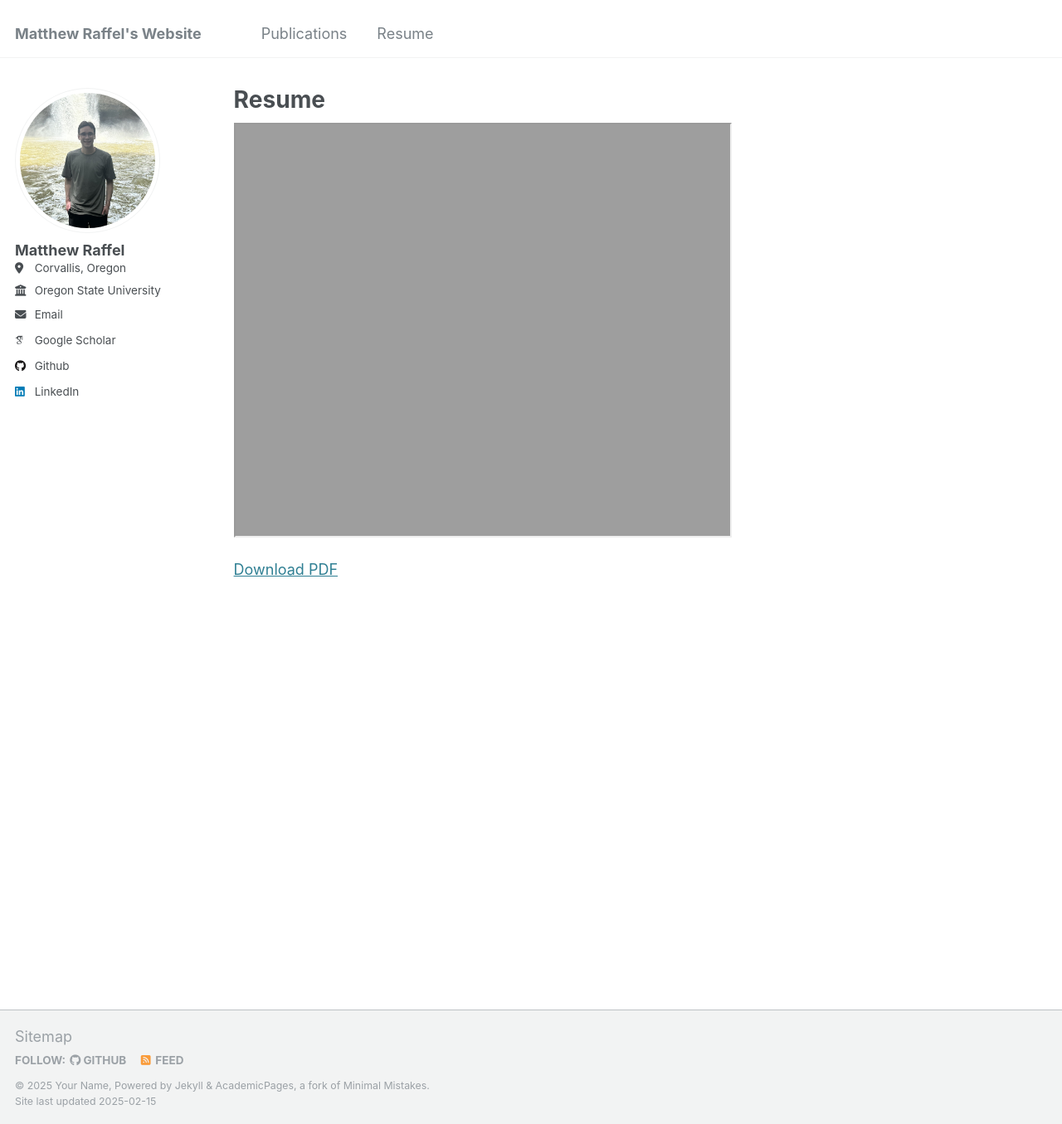
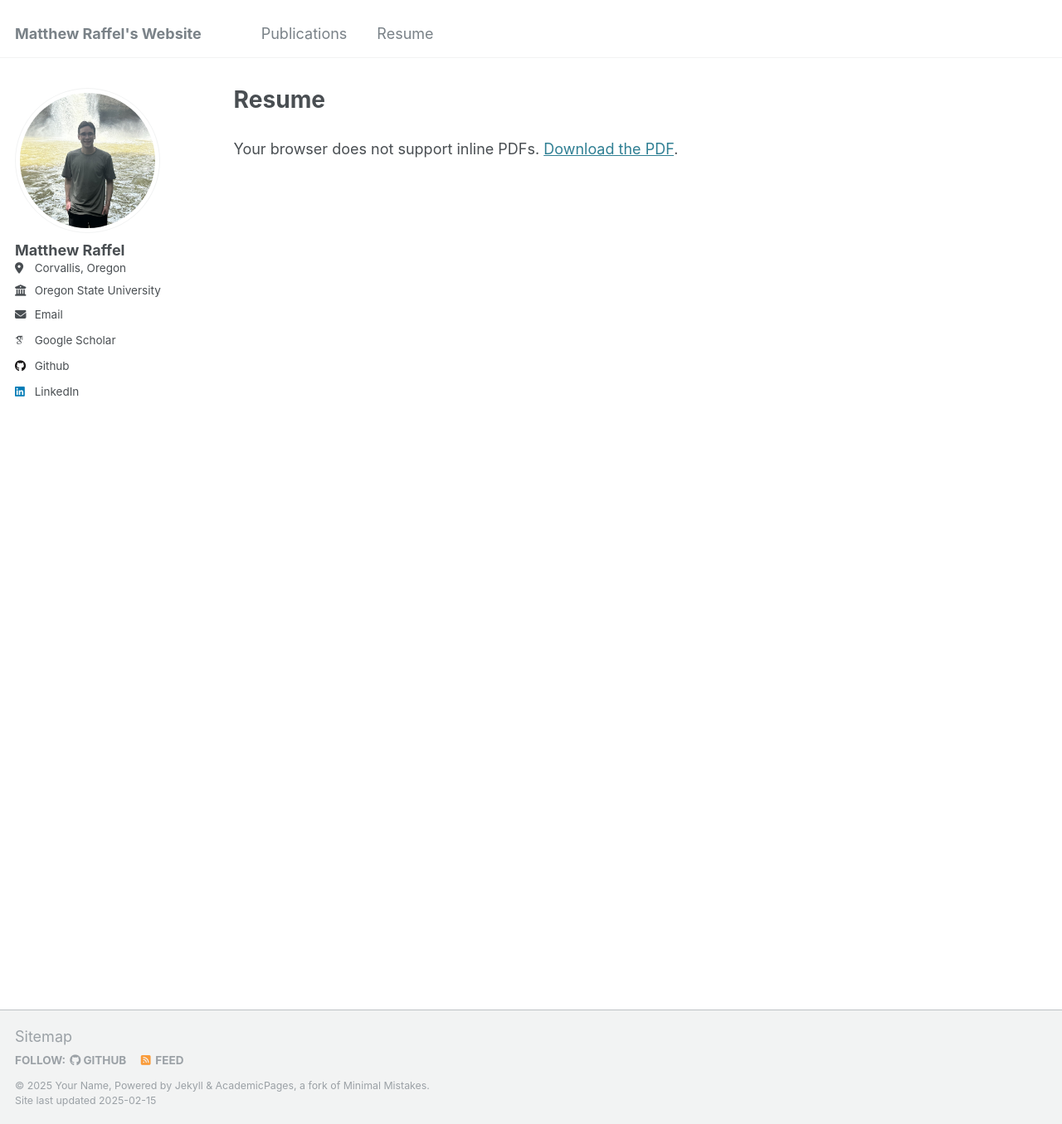
Before and after one commit to Meaffel/meaffel.github.io, a Jekyll site: the page built from _pages/resume.html, in a window 1280 px wide and 1355 px high. Shown: the whole window at 83% size. Built offline with Jekyll 4.4.1, drawn with Linux system fonts in a browser that asks for light colours; some web fonts are replaced.

Commit message:
Resume update.

```diff
--- a/_pages/resume.html
+++ b/_pages/resume.html
@@ -9,7 +9,6 @@ redirect_from:
 
 {% include base_path %}
 
-<iframe src="http://meaffel.github.io/files/raffel_resume.pdf" width="600" height="500">
-Your browser does not support iframes.
-</iframe>
-<p><a href="http://meaffel.github.io/files/raffel_resume.pdf" download>Download PDF</a></p>
+<object data="http://meaffel.github.io/files/raffel_resume.pdf" type="application/pdf" width="600" height="500">
+<p>Your browser does not support inline PDFs. <a href="http://meaffel.github.io/files/raffel_resume.pdf" download>Download the PDF</a>.</p>
+</object>
```
Also changed, not shown: _publications/shiftable_context.md (renamed from _publications/shiftable_countext.md).
